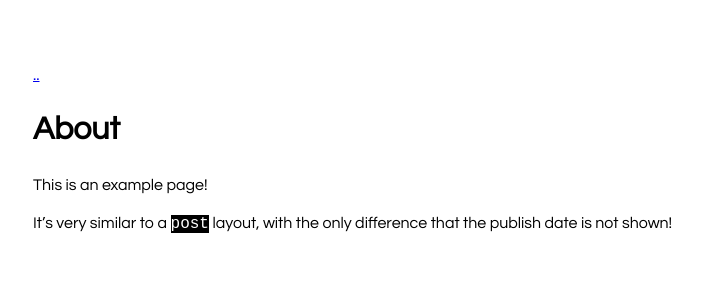
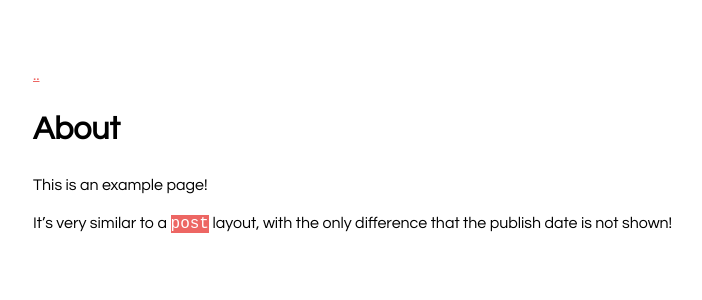
Before and after one commit to nullmiso/site, a Jekyll site: the page built from about.md, in a window 1280 px wide. Shown: the top 300 px of the page, without its empty margins (287-989 px from the left). Built offline with Jekyll 4.4.1, drawn with Linux system fonts in a browser that asks for light colours.

Commit message:
image test

```diff
--- a/_config.yml
+++ b/_config.yml
@@ -4,7 +4,7 @@
 # url: https://riggraz.dev # root address of the site
 # baseurl: "/no-style-please" # subpath of the site, e.g. "/blog" (leave it blank "" if you're site shouldn't use a subpath)
 description: > # description of the site (multiple lines allowed)
-  A (nearly) no-CSS, fast, minimalist Jekyll theme.
+  (under construction)
 
 permalink: /:slug.html
 
--- a/_layouts/home.html
+++ b/_layouts/home.html
@@ -8,7 +8,8 @@
   {%-endif-%}
 </header>
 
-<img src="logo.png" alt="Logo">
+<img src="assets/files/profile.jpg" alt="pfp">
+<p>{{ site.description }}</p>
 
 {%-include menu_item.html collection=site.data.menu.entries-%}
 
--- a/_sass/no-style-please.scss
+++ b/_sass/no-style-please.scss
@@ -43,7 +43,11 @@
 
 li { margin: 0.4rem 0; }
 
-*:target { background: yellow; }
+a { outline-color: transparent; }
+a:link { color: rgb(237, 102, 99); }
+a:visited { color: rgb(138, 120, 120); }
+
+*:target { color: rgb(237, 102, 99); }
 
 .w {
   max-width: 640px;
@@ -69,7 +73,7 @@
 
 code {
   color: white;
-  background: black;
+  background: rgb(237, 102, 99);
 }
 
 div.highlighter-rouge code {
```
Also changed, not shown: logo.png, 1 other file.
